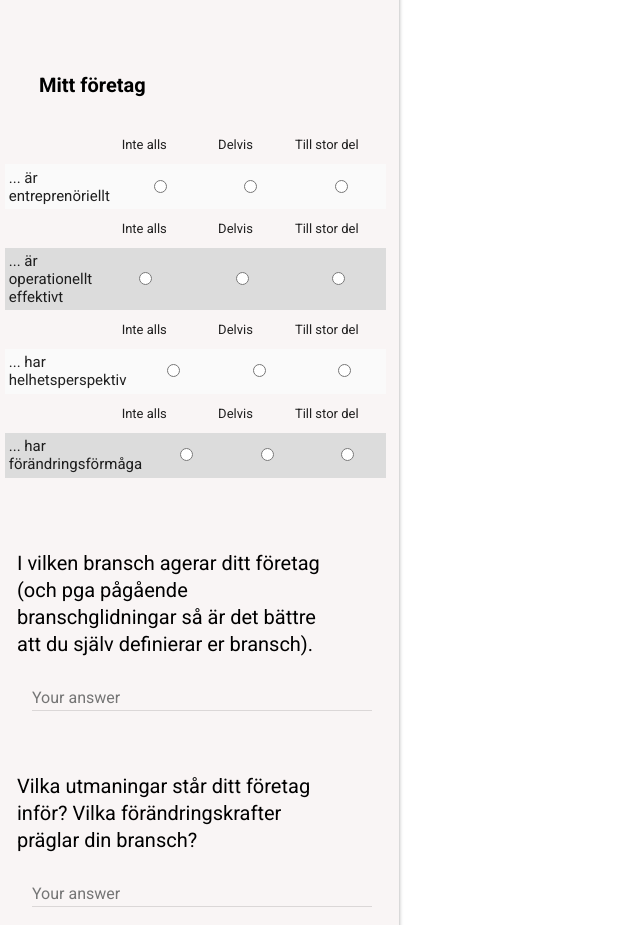
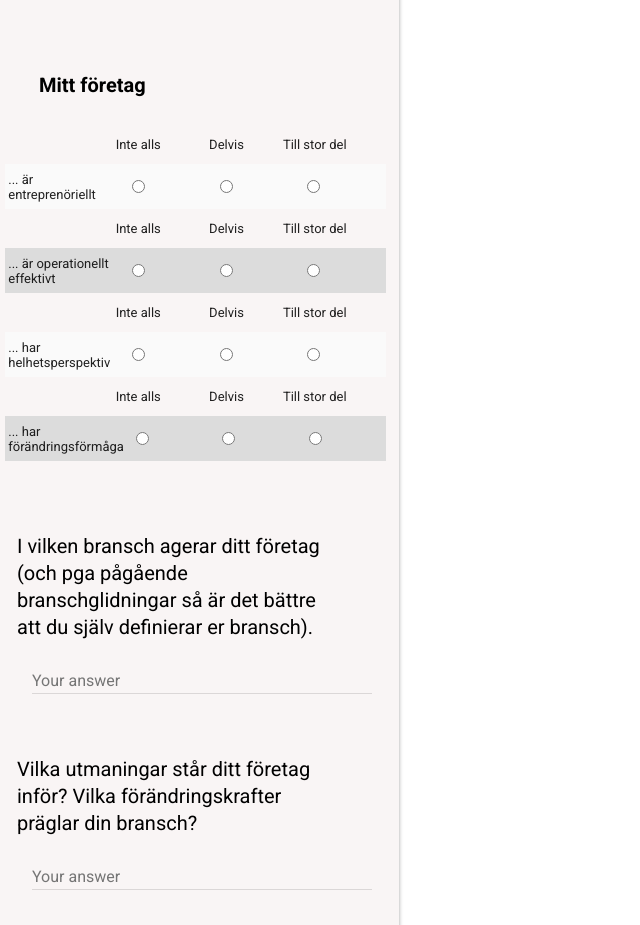
Before and after one commit to mezar97/tes1, a plain HTML site: page index.html in a window 1280 px wide. Shown: the part 2300-3225 px from the top of the page, without its empty margins (0-640 px from the left). Drawn offline with Linux system fonts and the light colour scheme.

Commit message:
f-alt text che text-t

```diff
--- a/index.html
+++ b/index.html
@@ -664,7 +664,7 @@
     vertical-align: middle;
     width: 247px;
     font-size: 13px;
-    padding-left: 8px;
+    padding-left: 5px;
 }
 
 .che-box {
@@ -682,24 +682,21 @@
 
 .text-t {
     text-align: left;
-    width: 1px;
     display: table-cell;
     height: 2.5em;
-    /* min-width: 48px; */
     padding: .25em;
     vertical-align: middle;
-    font-size: 15px;
 }
 
 .tex-che {
     display: table-cell;
     height: 2.5em;
-    min-width: 48px;
+    width: 80px;
     padding: .25em;
-    text-align: center;
     vertical-align: middle;
-    width: 123px;
+    /* width: 123px; */
     font-size: 15px;
+    text-align: left;
 }
 
 .question-f {
```
